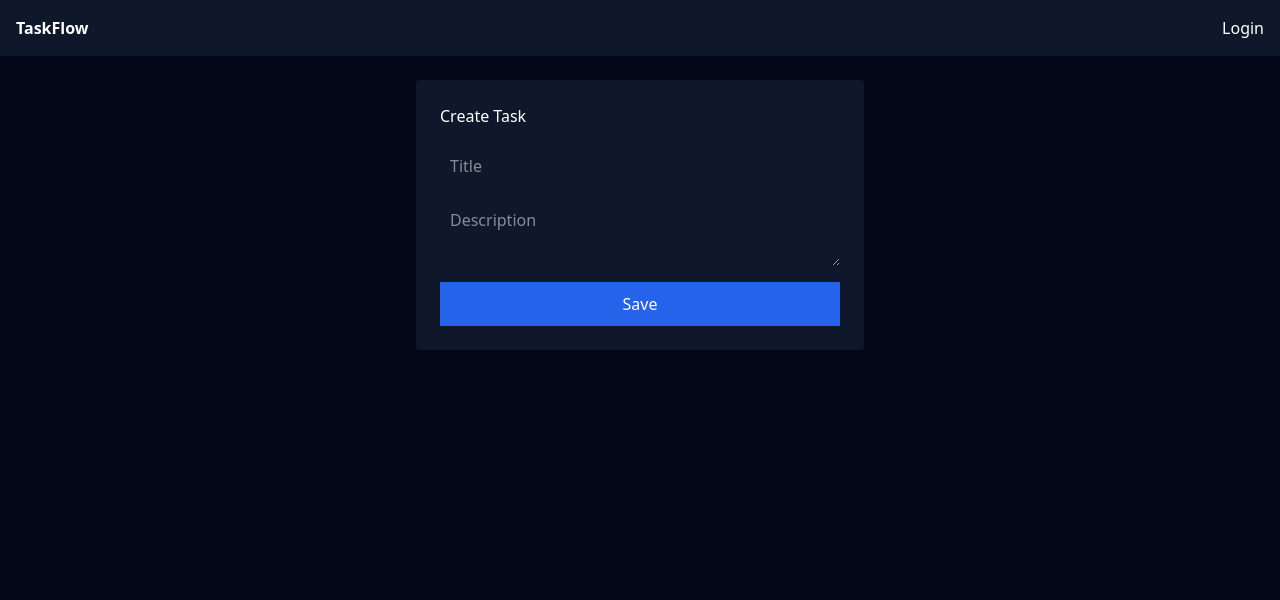
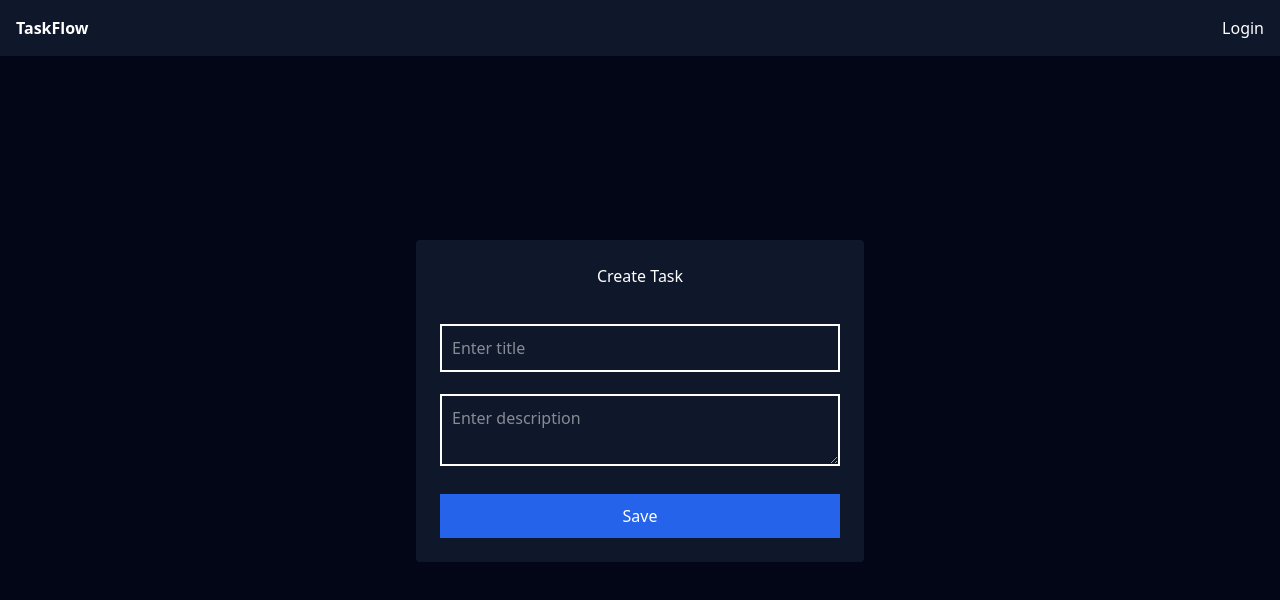
Before and after one commit to Atharv542/TaskManager-Global-Trend-, a React app in the folder frontend/: page /add in a window 1280 px wide. Shown: the top 600 px of the page. Built offline with nearby package versions, Linux system fonts and the light colour scheme; the HTML template or start-up script is replaced by a standard one.

Commit message:
Added changes

```diff
--- a/frontend/src/components/TaskForm.jsx
+++ b/frontend/src/components/TaskForm.jsx
@@ -22,27 +22,27 @@ export default function TaskForm() {
   };
 
   return (
-    <div className="p-6 flex justify-center">
+    <div className="p-6 flex justify-center mt-40">
       <form className="bg-slate-900 p-6 rounded w-full max-w-md" onSubmit={submit}>
-        <h2 className="text-white mb-4">Create Task</h2>
+        <h2 className="text-white mb-4 text-center">Create Task</h2>
 
         <input
-          className="input"
-          placeholder="Title"
+          className="input border-2 border-white mt-5"
+          placeholder="Enter title"
           value={title}
           onChange={(e) => setTitle(e.target.value)}
           required
         />
 
         <textarea
-          className="input"
-          placeholder="Description"
+          className="input border-2 boder-white mt-3"
+          placeholder="Enter description"
           value={description}
           onChange={(e) => setDescription(e.target.value)}
           required
         />
 
-        <button className="btn">Save</button>
+        <button className="btn mt-3">Save</button>
       </form>
     </div>
   );
```
